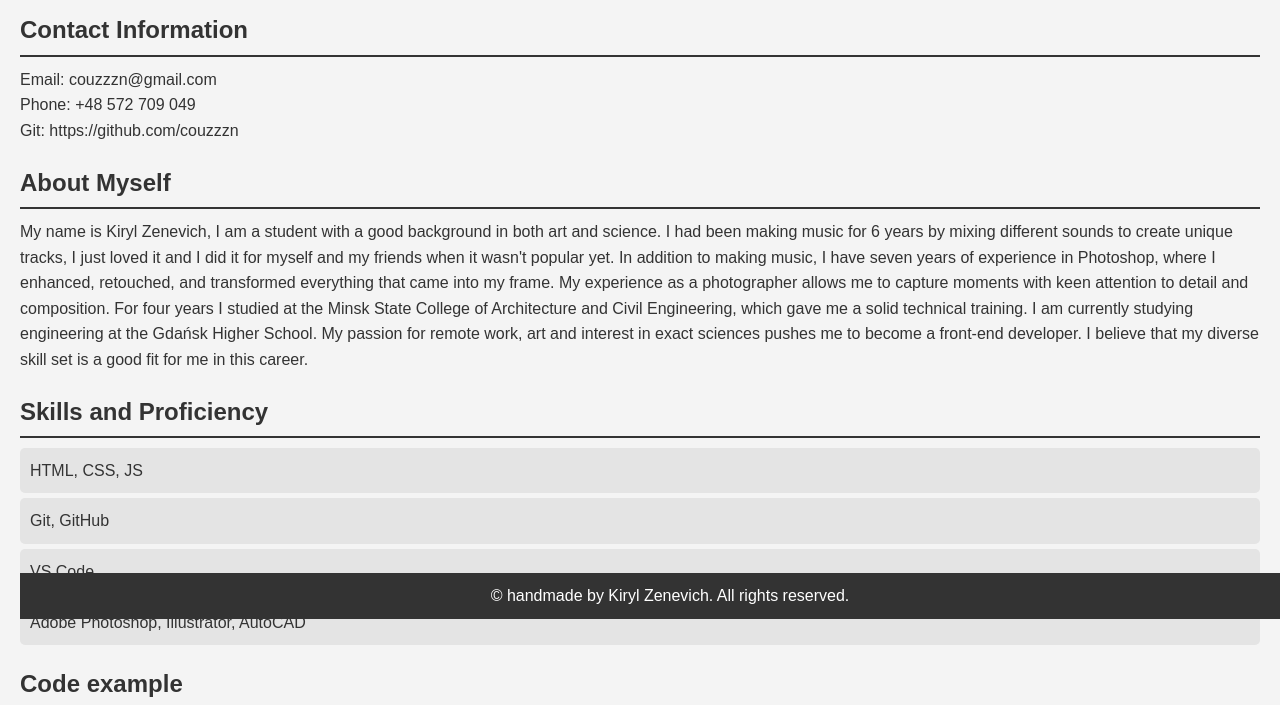
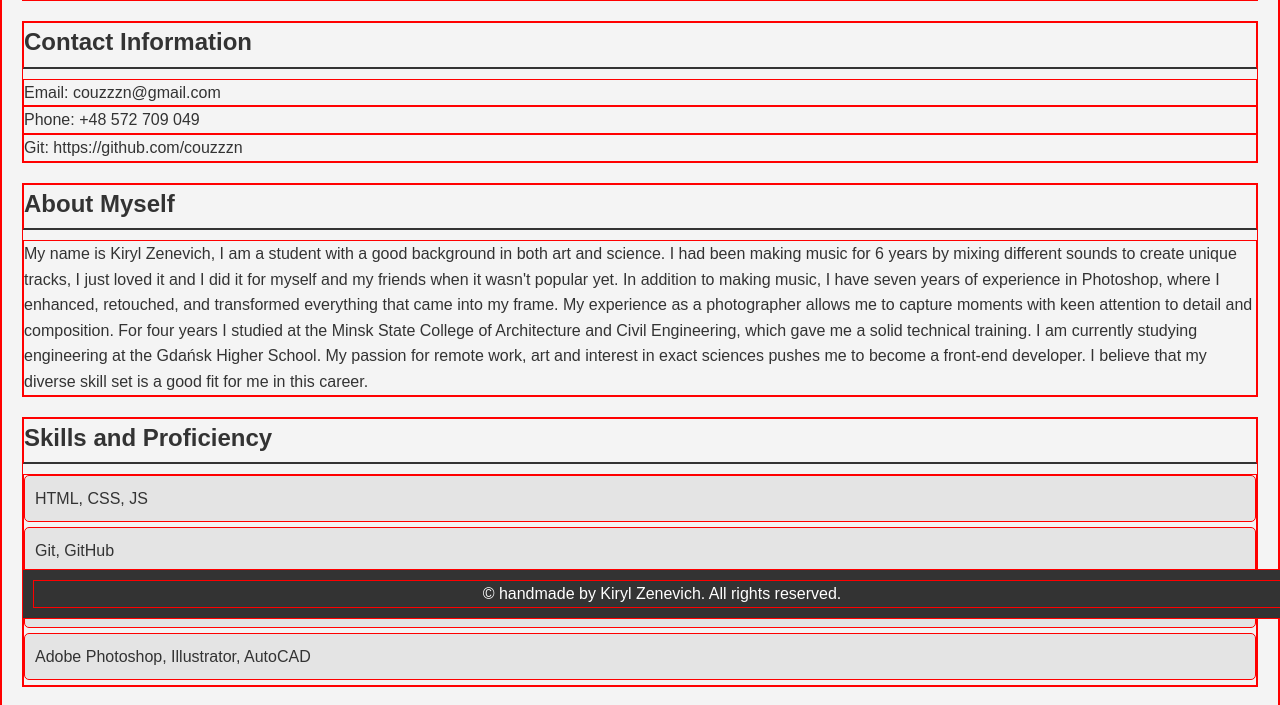
Before and after one commit to couzzzn/rsschool-cv, a plain HTML site: page index.html in a window 1280 px wide. Shown: the part 181-886 px from the top of the page. Drawn offline with Linux system fonts and the light colour scheme.

Commit message:
docs: added some minor changes in body selector

```diff
--- a/style.css
+++ b/style.css
@@ -1,3 +1,8 @@
+* {
+    box-sizing: border-box;
+    border: 1px solid red;
+  }
+
 body, h1, h2, h3, p, ul {
     margin: 0;
     padding: 0;
@@ -6,6 +11,7 @@ body, h1, h2, h3, p, ul {
 body {
     font-family: Arial, sans-serif;
     line-height: 1.6;
+    min-height: 100vh;
     background-color: #f4f4f4;
     color: #333;
     padding: 20px;
```
